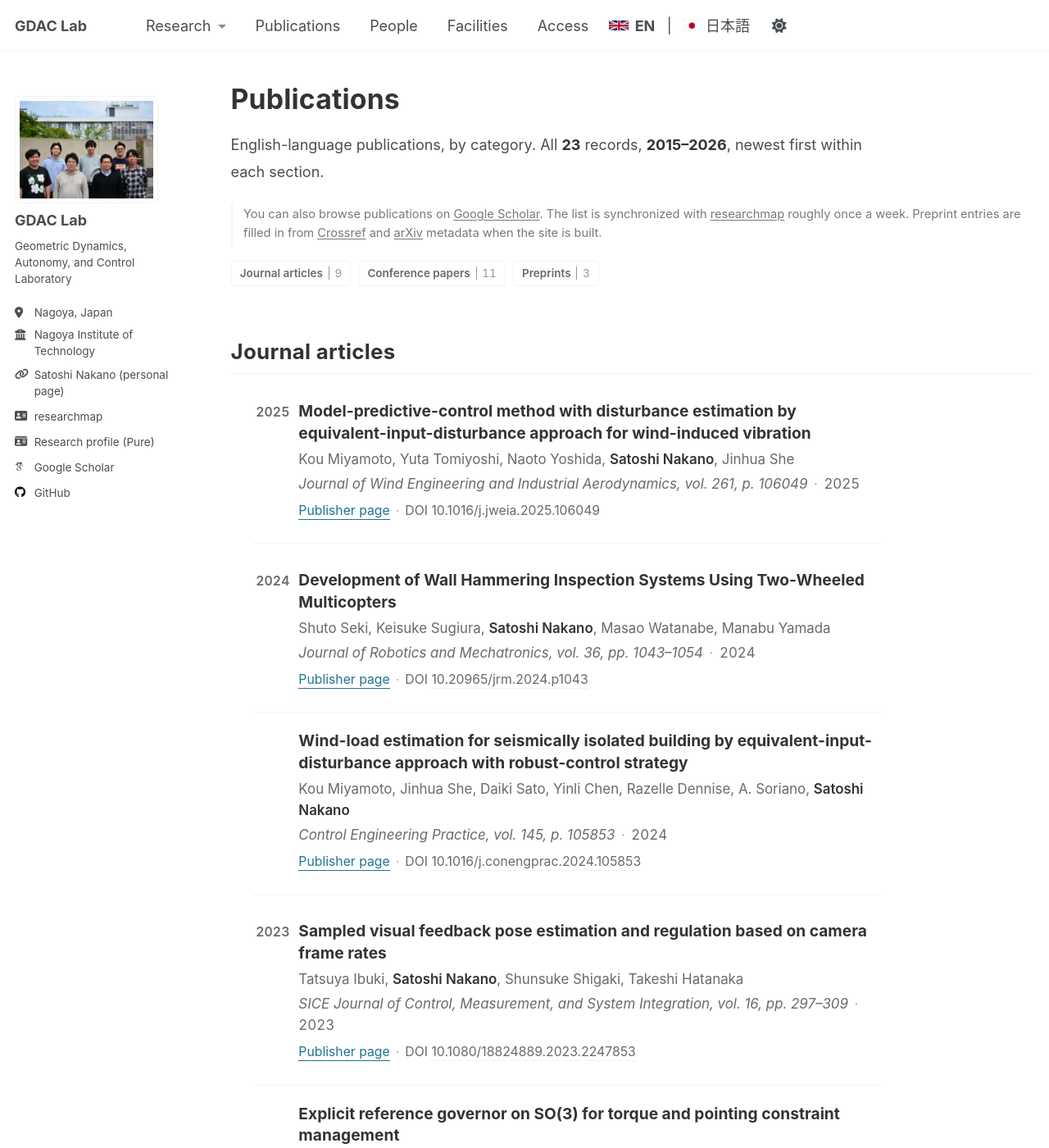
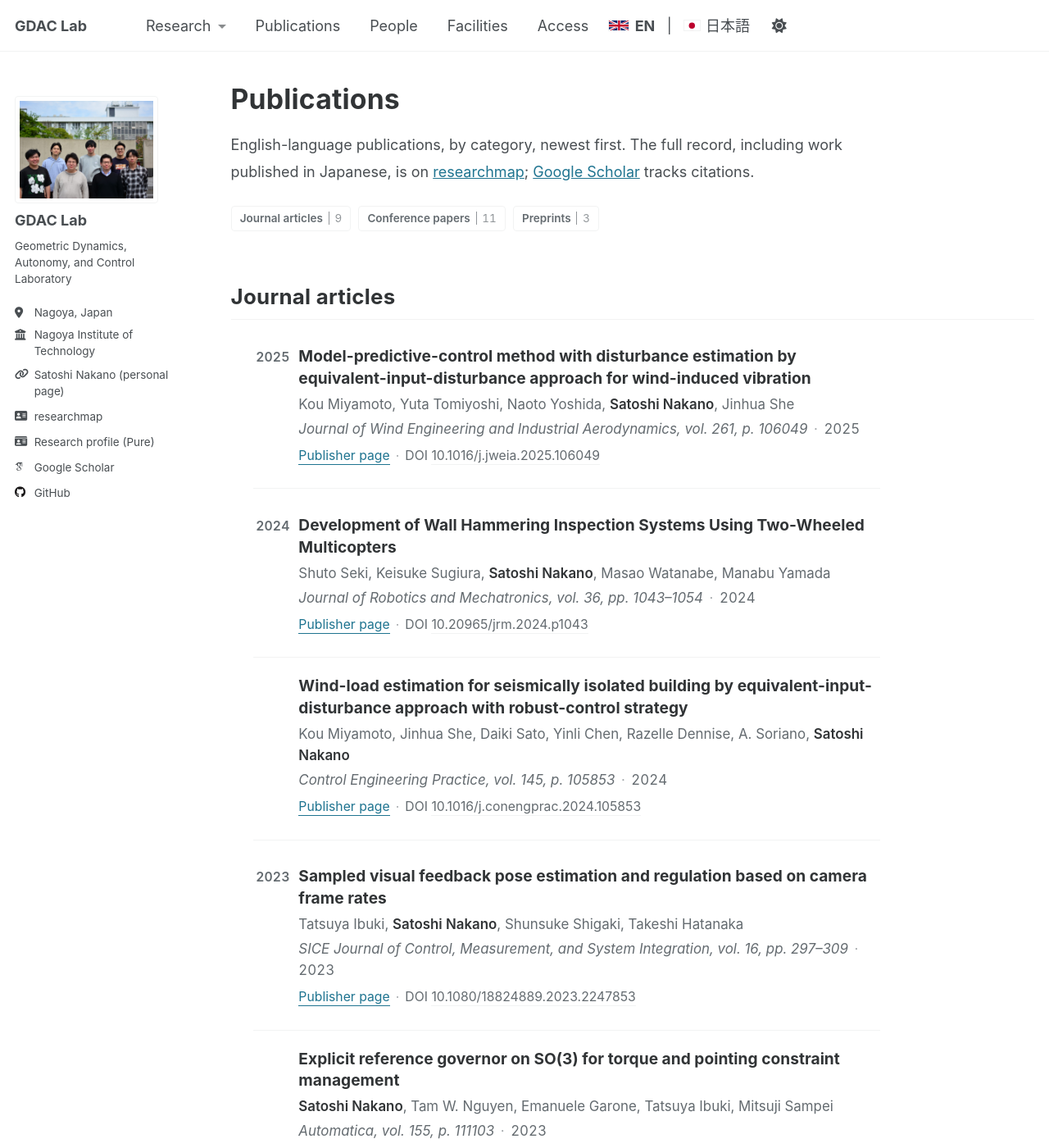
Before and after one commit to GDAC-Lab/gdac-lab.github.io, a Jekyll site: the page built from _pages/publications.html, in a window 1280 px wide and 1400 px high. Shown: the whole window at 82% size. Built offline with Jekyll 4.4.1, drawn with Linux system fonts in a browser that asks for light colours.

Commit message:
Stop telling the publications page's readers how it is made
Two things at the top of the page were written for its author, not for anyone
reading it, and the same test that emptied the simulator and satellite pages
applies here:

- 「2015年〜2026年の文献 25 件」. A reader can see the list. The count is the
  author's interest, and the one use it had -- how far there is to scroll -- is
  already served by the number on each category button (11 / 11 / 3).
- 「文献情報は，おおむね週に1回，researchmap の登録内容と同期しています。プレプリント
  の書誌情報は，サイトの生成時に Crossref と arXiv から取得しています」. How the
  list is produced. It is on /terms/, where provenance belongs.

That empties the annotation block under the lead paragraph entirely, so the
block and its styles are gone, and the researchmap and Google Scholar links it
carried move into the lead paragraph, stated as somewhere else to read rather
than as where the data came from.

The Japanese page was sending Japanese readers to the English researchmap page:
researchmap_url carries ?lang=english, and the annotation used it verbatim. The
language parameter is now dropped there, the way the structured data already
does it.

`recent_min_y` / `recent_max_y` existed only for the count that has gone, so
publication-recent-count.html is back to counting.

```diff
--- a/_includes/publication-recent-count.html
+++ b/_includes/publication-recent-count.html
@@ -1,10 +1,6 @@
 {%- comment -%}
-  Counts how many of `include.docs` fall inside the year window, and works out
-  the span of years they cover. Leaves three values behind:
-
-      recent_count  how many records are in the window
-      recent_min_y  the earliest year among them (0 when there are none)
-      recent_max_y  the latest year among them (0 when there are none)
+  Counts how many of `include.docs` fall inside the year window and leaves the
+  answer in `recent_count`.
 
   A category heading, a jump button and a list all have to agree on which
   entries are in the window, so they all count them here rather than each
@@ -13,18 +9,14 @@
       {% include publication-recent-count.html docs=_docs %}
       {% if recent_count == 0 %}{% continue %}{% endif %}
 
-  All three are overwritten by the next call, so store what you need in
-  variables of your own if you want two counts at once.
+  `recent_count` is overwritten by the next call, so store it in a variable of
+  your own if you need two counts at once.
 {%- endcomment -%}
 {%- include publication-window.html -%}
 {%- assign recent_count = 0 -%}
-{%- assign recent_min_y = 0 -%}
-{%- assign recent_max_y = 0 -%}
 {%- for _doc in include.docs -%}
   {%- assign _doc_y = _doc.date | date: "%Y" | plus: 0 -%}
   {%- if pub_years == 0 or _doc_y >= min_pub_y -%}
     {%- assign recent_count = recent_count | plus: 1 -%}
-    {%- if recent_min_y == 0 or _doc_y < recent_min_y -%}{%- assign recent_min_y = _doc_y -%}{%- endif -%}
-    {%- if _doc_y > recent_max_y -%}{%- assign recent_max_y = _doc_y -%}{%- endif -%}
   {%- endif -%}
 {%- endfor -%}
--- a/_pages/publications.html
+++ b/_pages/publications.html
@@ -11,44 +11,20 @@ lang_ref: publications
 {% include publication-window.html %}
 
 {%- comment -%}
-  Say up front how much is here. The span and the count are read off the
-  records themselves, so neither has to be edited when the list syncs.
+  The opening line carries only what a reader needs. The number of records and
+  the span of years are the author's concern, and the jump buttons already show
+  how long each section is. How the list is produced -- the weekly researchmap
+  sync, the Crossref and arXiv lookups -- is on /terms/.
 {%- endcomment -%}
-{%- assign _all_en = site.publications | where_exp: "p", "p.lang != 'ja'" -%}
-{%- include publication-recent-count.html docs=_all_en -%}
-{%- assign _total = recent_count -%}
-{%- assign _from_y = recent_min_y -%}
-{%- assign _to_y = recent_max_y -%}
 
 <p class="publications-page__lede">
-  English-language publications, by category.
+  English-language publications, by category, newest first.
   {% if pub_years > 0 %}
-    Only <strong>{{ min_pub_y }}–{{ current_y }}</strong> (the last {{ pub_years }} years) are shown.{% if site.researchmap_url %} Earlier work is listed on <a href="{{ site.researchmap_url }}">researchmap</a>.{% endif %}
+    Only <strong>{{ min_pub_y }}&ndash;{{ current_y }}</strong> (the last {{ pub_years }} years) are shown.{% if site.researchmap_url %} Earlier work is listed on <a href="{{ site.researchmap_url }}">researchmap</a>.{% endif %}
   {% else %}
-    All <strong>{{ _total }}</strong> records, <strong>{{ _from_y }}–{{ _to_y }}</strong>, newest first within each section.
+    {% if site.researchmap_url %}The full record, including work published in Japanese, is on <a href="{{ site.researchmap_url }}">researchmap</a>{% if site.author.googlescholar %}; <a href="{{ site.author.googlescholar }}" rel="noopener">Google Scholar</a> tracks citations{% endif %}.{% endif %}
   {% endif %}
 </p>
-
-{% assign _pp_d = 0 %}
-{% assign _pp_a = 0 %}
-{% if site.data.preprint_sources %}
-  {% assign _pp_d = site.data.preprint_sources.dois | size %}
-  {% assign _pp_a = site.data.preprint_sources.arxiv_ids | size %}
-{% endif %}
-{% if site.author.googlescholar or site.researchmap_url or _pp_d > 0 or _pp_a > 0 %}
-  <small class="publications-page__anno" role="note">{%- if site.author.googlescholar -%}
-    You can also browse publications on <a href="{{ site.author.googlescholar }}" rel="noopener">Google Scholar</a>.
-  {%- endif -%}
-  {%- if site.researchmap_url -%}
-    {%- if site.author.googlescholar %}{{ ' ' }}{% endif -%}
-    The list is synchronized with <a href="{{ site.researchmap_url }}">researchmap</a> roughly once a week.
-  {%- endif -%}
-  {%- if _pp_d > 0 or _pp_a > 0 -%}
-    {%- if site.author.googlescholar or site.researchmap_url %}{{ ' ' }}{% endif -%}
-    Preprint entries are filled in from <a href="https://www.crossref.org">Crossref</a> and <a href="https://arxiv.org">arXiv</a> metadata when the site is built.
-  {%- endif -%}
-  </small>
-{% endif %}
 
 {% include publications-category-jump.html %}
 
--- a/_sass/layout/_archive.scss
+++ b/_sass/layout/_archive.scss
@@ -17,31 +17,6 @@
 .publications-page__lede {
   overflow-wrap: break-word;
   word-wrap: break-word;
-}
-
-/* Unobtrusive annotation: visually tied to the paragraph above */
-.publications-page__anno {
-  display: block;
-  margin: -0.2em 0 1rem;
-  padding: 0.15em 0 0.2em 0.75rem;
-  border-left: 2px solid var(--global-border-color);
-  font-size: 0.8125rem;
-  line-height: 1.6;
-  font-weight: 400;
-  color: var(--global-text-color-light);
-  opacity: 0.9;
-  overflow-wrap: break-word;
-  word-wrap: break-word;
-}
-
-.publications-page__anno a {
-  color: inherit;
-  text-decoration: underline;
-  text-underline-offset: 0.12em;
-
-  &:hover {
-    color: var(--global-link-color);
-  }
 }
 
 /* Category jump nav (Journal Articles, Conference Papers, Preprints, …) */
```
Also changed, not shown: README.md (+3 -4 lines), _pages/ja/publications.html (+12 -33 lines).
